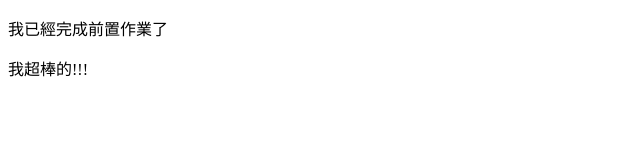
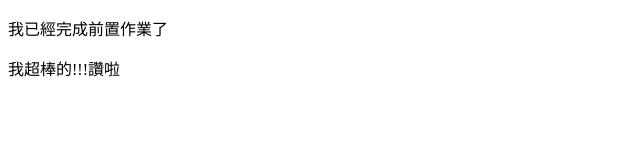
Before and after one commit to ehcgnahc/ehcgnahc.github.io, a plain HTML site: page index.html in a window 1280 px wide. Shown: the full height of the page, 0-640 px from the left. Drawn offline with Linux system fonts and the light colour scheme.

Commit message:
Update index.html

```diff
--- a/index.html
+++ b/index.html
@@ -6,6 +6,6 @@
     </head>
     <body>
         <p>我已經完成前置作業了</p>
-        <p>我超棒的!!!</p>
+        <p>我超棒的!!!讚啦</p>
     </body>
 </html>
```
